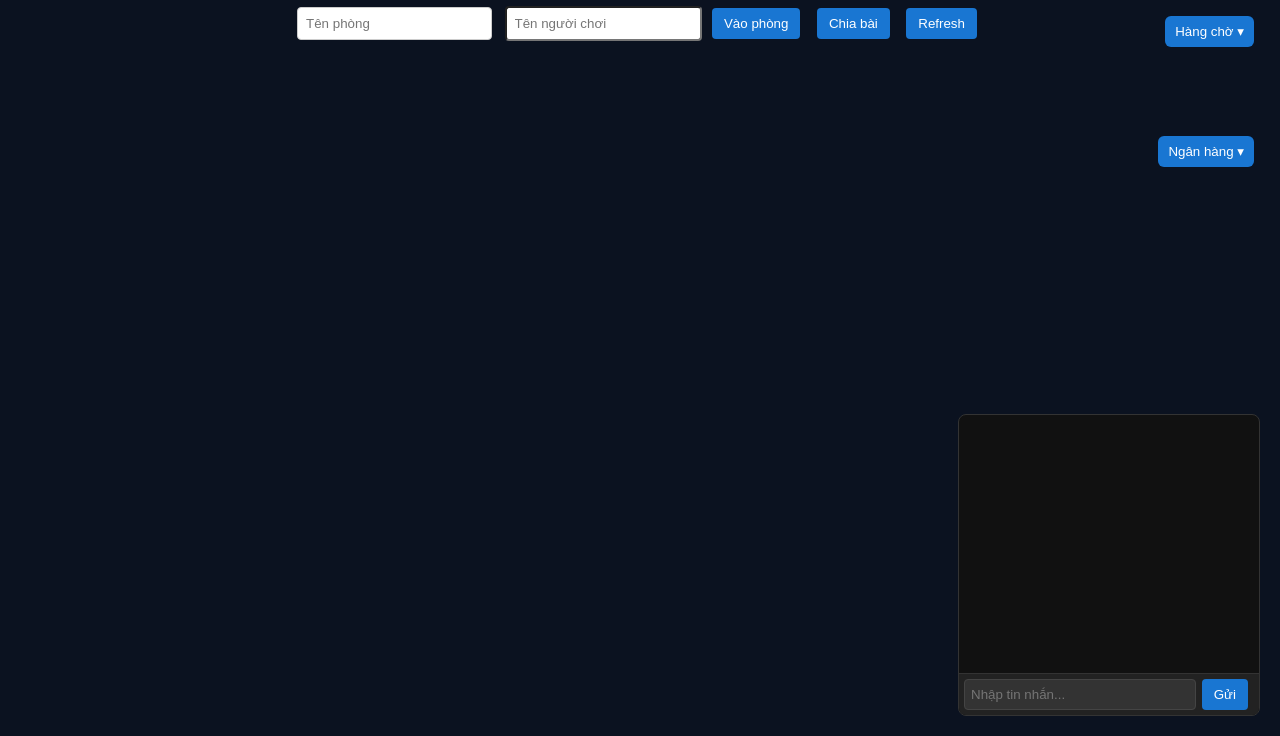
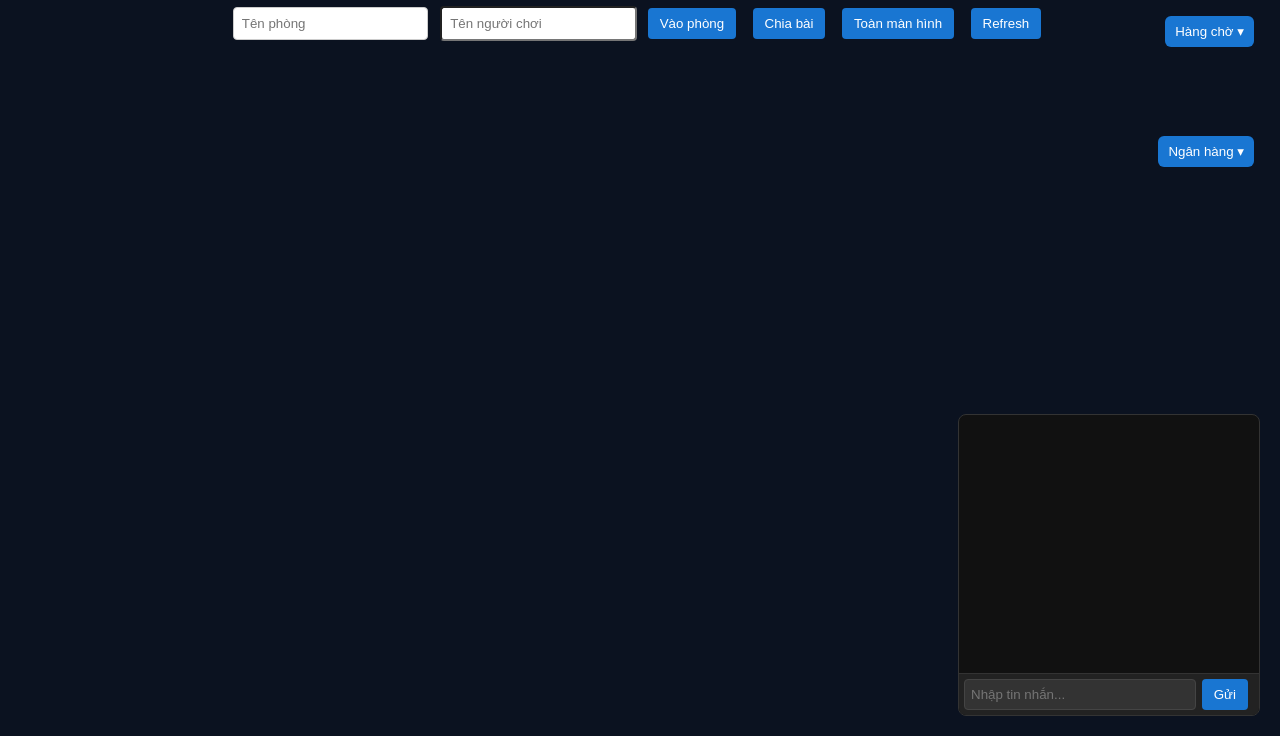
Before and after one commit to locamemm/Poker-Play-Together, a website: page public/index.html in a window 1280 px wide. Shown: the part 64-800 px from the top of the page. Drawn offline with nearby package versions, Linux system fonts and the light colour scheme; no server answers; files whose address does not match are found by name.

Commit message:
uiuip v2

```diff
--- a/public/index.html
+++ b/public/index.html
@@ -3,6 +3,9 @@
 <head>
   <meta charset="utf-8">
   <meta name="viewport" content="width=device-width, initial-scale=1.0, maximum-scale=1.0, user-scalable=no">
+  <meta name="apple-mobile-web-app-capable" content="yes">
+  <meta name="mobile-web-app-capable" content="yes">
+  <meta name="apple-mobile-web-app-status-bar-style" content="black-translucent">
   <title>Poker Online</title>
   <style>
     body { font-family: Arial, Helvetica, sans-serif; background:#0b1220; color:#fff; }
@@ -132,6 +135,7 @@
     <input id="playerName" placeholder="Tên người chơi" style="margin-left:8px; padding:8px; border-radius:4px;">
     <button id="joinBtn" onclick="joinRoom()">Vào phòng</button>
     <button id="dealBtn" onclick="deal()">Chia bài</button>
+    <button id="fullscreenBtn" onclick="toggleFullScreen()">Toàn màn hình</button>
     <button id="refreshBtn" onclick="refreshPage()">Refresh</button>
   </div>
 
@@ -196,6 +200,16 @@
     window.__defaultBigBlind = null;
 
     socket.on('connect', () => { myId = socket.id; });
+
+    function toggleFullScreen() {
+      if (!document.fullscreenElement) {
+        document.documentElement.requestFullscreen().catch(err => {
+          console.log(`Error attempting to enable full-screen mode: ${err.message} (${err.name})`);
+        });
+      } else {
+        if (document.exitFullscreen) document.exitFullscreen();
+      }
+    }
 
     function joinRoom() {
       const room = document.getElementById("room").value.trim();
```
